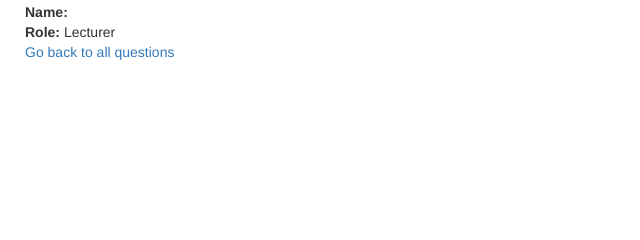
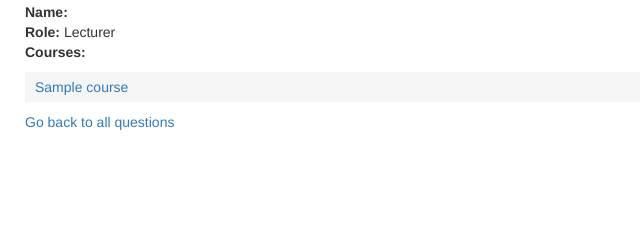
Before and after one commit to karenfeng/class-qa, a Django app: template quailapp/templates/quailapp/userinfo.html in a window 1280 px wide. Shown: the part 146-386 px from the top of the page, without its empty margins (0-640 px from the left). Run offline with Django 3.2, Linux system fonts and the light colour scheme; the template is opened without the code that fills it: values that come from a table or form of the project are taken from there, others are empty; tables that the repository leaves empty hold one stand-in row (values such as "Sample post"); some libraries are stand-ins or nearby versions.

Commit message:
QuailUser has courses as a list. Courses displayed on userpage

```diff
--- a/apps/settings.py
+++ b/apps/settings.py
@@ -127,4 +127,8 @@ STATICFILES_DIRS = (
 # custom user model
 AUTH_USER_MODEL = 'quailapp.QuailUser'
 
+# custom authentication
 AUTHENTICATION_BACKENDS = ('quailapp.quailauthbackend.QuailCustomBackend',)
+
+# login page
+LOGIN_URL = '/login'
--- a/quailapp/forms.py
+++ b/quailapp/forms.py
@@ -1,4 +1,5 @@
 from django import forms
+from .models import Course
 
 class QuestionForm(forms.Form):
     your_question = forms.CharField(label='Your question', max_length=100)
@@ -14,6 +15,8 @@ class RegisterForm(forms.Form):
 	is_student = forms.TypedChoiceField(label='Are you a student?',
 		coerce=lambda x: bool(int(x)), choices=[(0,'Lecturer'), (1,'Student')],
 		widget=forms.RadioSelect())
+	courseList = Course.objects.all()
+	courses = forms.ModelMultipleChoiceField(widget=forms.SelectMultiple(), label='Select courses', queryset=courseList)
 
 class ClassForm(forms.Form):
 	your_class = forms.CharField(label='Register class', max_length=50)
--- a/quailapp/models.py
+++ b/quailapp/models.py
@@ -14,10 +14,10 @@ import sys, os, cgi, urllib, re
 #   def __unicode__(self):
 #     return self.netid
 class QuailUserManager(BaseUserManager):
-  def create_user(self, netid, first_name, last_name, is_student, password=None):
+  def create_user(self, netid, first_name, last_name, is_student, courses_by_name=None, password=None):
     if not netid:
       raise ValueError('User must have netid')
-    new_user = self.model(netid=netid, first_name=first_name, last_name=last_name, is_student=is_student)
+    new_user = self.model(netid=netid, first_name=first_name, last_name=last_name, is_student=is_student, courses_by_name=courses_by_name)
     new_user.set_password(password)
     new_user.save(using=self._db)
     return new_user
@@ -37,6 +37,8 @@ class QuailUser(AbstractBaseUser, PermissionsMixin):
   is_admin = models.BooleanField(default=False)
   is_staff = models.BooleanField(default=False)
   is_active = models.BooleanField(default=True)
+
+  courses_by_name = models.TextField(max_length=10)
   #classes = models.ForeignKey(Course, null=True)
 
   USERNAME_FIELD = 'netid'
@@ -59,12 +61,26 @@ class QuailUser(AbstractBaseUser, PermissionsMixin):
   def has_module_perms(self, app_label):
     return True
 
+  def courses_as_list(self):
+    course_list = self.courses_by_name.split(',')
+    return course_list[:len(course_list)-1]
+
+class Course(models.Model):
+  name = models.TextField()
+  professor = models.TextField()
+  starttime = models.TimeField(null=False)
+  endtime = models.TimeField(null=False)
+  def __unicode__(self):
+    return self.name
+
 class Question(models.Model):
     created_on = models.DateTimeField(null=True)
     text = models.TextField()
     votes = models.IntegerField(default=0)
     submitter = models.ForeignKey(QuailUser, null=True)
     rank_score = models.FloatField(default=0.0)
+    course = models.ForeignKey(Course, null=True)
+
     class Meta:
       ordering = ['-votes']
 
@@ -79,15 +95,6 @@ class Answer(models.Model):
 
   def __unicode__(self):
     return self.text
-
-class Course(models.Model):
-  name = models.TextField()
-  professor = models.TextField()
-  starttime = models.TimeField(null=False)
-  endtime = models.TimeField(null=False)
-
-  def __unicode__(self):
-    return self.name
 
 
 # for CAS login..
--- a/quailapp/templates/quailapp/userinfo.html
+++ b/quailapp/templates/quailapp/userinfo.html
@@ -13,5 +13,15 @@
 	Lecturer
 {% endif %}
 <br>
+<span class="bold">Courses:</span>
+<ul>
+{% for course in courses %}
+	<li>
+		<div class="box">
+			<a href="{% url 'quailapp:coursepage' course.id %}"> {{ course.name }} </a>
+		</div>
+	</li>
+{% endfor %}
+</ul>
 <a href="{% url 'quailapp:index' %}">Go back to all questions</a>
 {% endblock %}
--- a/quailapp/urls.py
+++ b/quailapp/urls.py
@@ -18,5 +18,6 @@ urlpatterns = [
     url(r'^login$', views.login_CAS, name='login'),
     url(r'^(?P<netid>[a-zA-Z0-9]+)/create$', views.create_account, name='create'),
     url(r'^userinfo$', views.user_info, name='userinfo'),
+    url(r'^(?P<pk>[a-zA-Z0-9]+)/coursepage/$', login_required(views.CourseDetailView.as_view()), name='coursepage'),
     #url(r'^class$', views.register_class, name='class'),
 ] + static(settings.STATIC_URL, document_root=settings.STATIC_ROOT)
```
Also changed, not shown: quailapp/admin.py (+4 -4 lines), quailapp/templates/quailapp/coursepage.html (added, +7 -0 lines), quailapp/views.py (+20 -24 lines).
